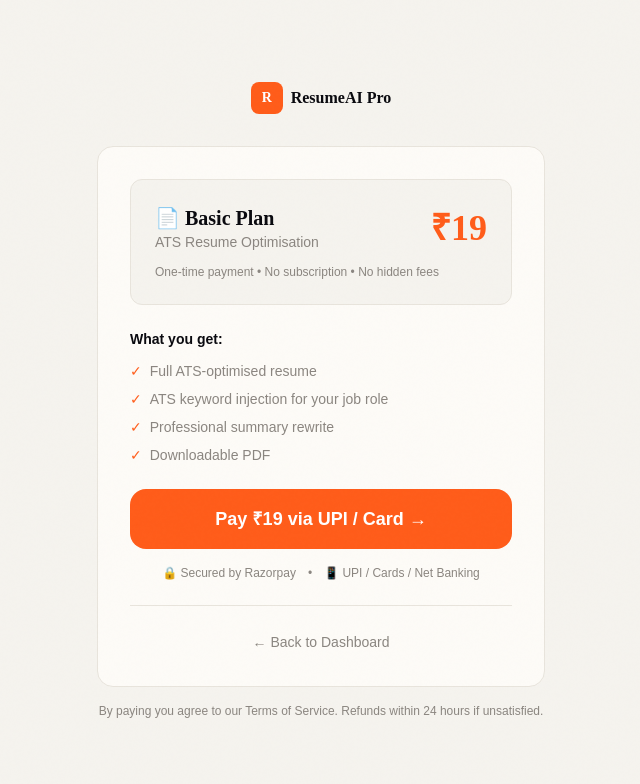
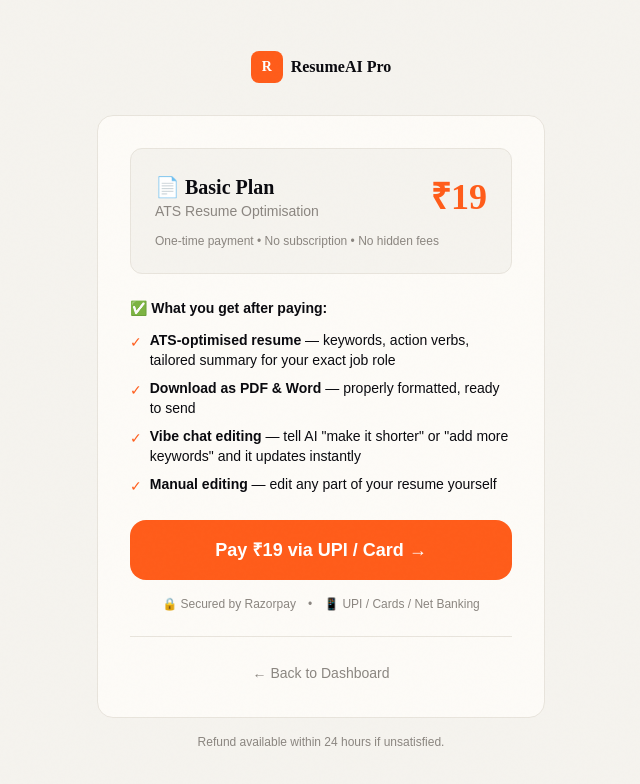
Before and after one commit to prepgenieme-ai/resumeai-pro, a Next.js app: page /pay in a window 1280 px wide. Shown: the top 784 px of the page, without its empty margins (319-959 px from the left). Built offline with nearby package versions, Linux system fonts and the light colour scheme; a web font is replaced by a local one.

Commit message:
fix: clear premium features, gate content after payment

```diff
--- a/pages/optimize.js
+++ b/pages/optimize.js
@@ -19,7 +19,8 @@
 export default function OptimizePage() {
   const router = useRouter()
   const { plan, payment_id } = router.query
-  const isPremium = plan === 'premium'
+  const isPremium = plan === 'premium' && !!payment_id
+  const isPaid = !!payment_id
 
   const [step, setStep] = useState('upload')
   const [resumeText, setResumeText] = useState('')
--- a/pages/pay.js
+++ b/pages/pay.js
@@ -11,12 +11,10 @@
   const isPremium = plan === 'premium'
   const amount = isPremium ? 29 : 19
   const amountPaise = amount * 100
-
   const [loading, setLoading] = useState(false)
   const [paid, setPaid] = useState(false)
 
   useEffect(() => {
-    // Load Razorpay SDK
     const script = document.createElement('script')
     script.src = 'https://checkout.razorpay.com/v1/checkout.js'
     script.async = true
@@ -26,10 +24,6 @@
 
   const handlePayment = () => {
     setLoading(true)
-
-    // ⚠️ IMPORTANT: Replace the key below with your actual Razorpay Live Key ID
-    // It looks like: rzp_live_XXXXXXXXXXXXXXXXXX
-    // Get it from: Razorpay Dashboard → Settings → API Keys
     const RAZORPAY_KEY_ID = process.env.NEXT_PUBLIC_RAZORPAY_KEY_ID || 'rzp_test_YourKeyHere'
 
     const options = {
@@ -38,28 +32,16 @@
       currency: 'INR',
       name: 'ResumeAI Pro',
       description: isPremium
-        ? 'Premium Plan — Resume + Cover Letter + LinkedIn'
-        : 'Basic Plan — ATS Resume Optimisation',
-      image: 'https://via.placeholder.com/150/FF5C1A/FFFFFF?text=R',
-      prefill: {
-        name: name || 'Job Seeker',
-        email: email || '',
-      },
-      notes: {
-        plan: plan,
-        user_email: email,
-      },
-      theme: {
-        color: '#FF5C1A',
-      },
+        ? 'Premium — Resume + Cover Letter + LinkedIn Summary'
+        : 'Basic — ATS Resume Optimisation',
+      prefill: { name: name || 'Job Seeker', email: email || '' },
+      theme: { color: '#FF5C1A' },
       handler: function (response) {
-        // Payment successful!
         setLoading(false)
         setPaid(true)
-        toast.success('Payment successful! Credits added 🎉')
-        // Store payment info and redirect after 2 seconds
+        toast.success('Payment successful! 🎉')
         setTimeout(() => {
-          router.push(`/optimize?plan=${plan}&payment_id=${response.razorpay_payment_id}`)
+          router.push(`/optimize?plan=${plan}&payment_id=${response.razorpay_payment_id}&email=${email || ''}`)
         }, 2000)
       },
       modal: {
@@ -72,34 +54,27 @@
 
     if (window.Razorpay) {
       const rzp = new window.Razorpay(options)
-      rzp.on('payment.failed', function (response) {
+      rzp.on('payment.failed', function () {
         setLoading(false)
         toast.error('Payment failed. Please try again.')
-        console.error('Payment failed:', response.error)
       })
       rzp.open()
     } else {
       setLoading(false)
-      toast.error('Payment system loading, please try again in a moment')
+      toast.error('Payment system loading, please try again')
     }
   }
 
   if (paid) {
     return (
       <div className="min-h-screen flex items-center justify-center bg-[var(--paper)]">
-        <motion.div
-          initial={{ scale: 0.5, opacity: 0 }}
-          animate={{ scale: 1, opacity: 1 }}
-          className="text-center p-12 card max-w-md mx-4"
-        >
+        <motion.div initial={{ scale: 0.5, opacity: 0 }} animate={{ scale: 1, opacity: 1 }} className="text-center p-12 card max-w-md mx-4">
           <div className="text-7xl mb-4">🎉</div>
           <h2 className="text-3xl font-bold mb-2" style={{fontFamily:'Clash Display'}}>Payment Done!</h2>
           <p className="text-[var(--muted)] mb-2">₹{amount} paid successfully</p>
           <p className="text-sm text-[var(--muted)]">Redirecting to your resume optimiser...</p>
           <div className="mt-4 flex justify-center gap-1">
-            <div className="typing-dot" />
-            <div className="typing-dot" />
-            <div className="typing-dot" />
+            <div className="typing-dot" /><div className="typing-dot" /><div className="typing-dot" />
           </div>
         </motion.div>
       </div>
@@ -108,10 +83,7 @@
 
   return (
     <>
-      <Head>
-        <title>Payment — ResumeAI Pro</title>
-      </Head>
-
+      <Head><title>Payment — ResumeAI Pro</title></Head>
       <div className="min-h-screen bg-[var(--paper)] flex items-center justify-center px-6">
         <div className="w-full max-w-md">
           <Link href="/dashboard" className="flex items-center gap-2 mb-8 justify-center">
@@ -122,6 +94,7 @@
           </Link>
 
           <motion.div initial={{ opacity: 0, y: 20 }} animate={{ opacity: 1, y: 0 }} className="card p-8">
+
             {/* Plan summary */}
             <div className={`rounded-xl p-6 mb-6 ${isPremium ? 'bg-[var(--ink)] text-[var(--paper)]' : 'bg-[var(--paper)] border border-[var(--border)]'}`}>
               <div className="flex items-center justify-between mb-3">
@@ -144,14 +117,40 @@
 
             {/* What you get */}
             <div className="mb-6">
-              <div className="text-sm font-semibold mb-3">What you get:</div>
-              <ul className="space-y-2 text-sm text-[var(--muted)]">
-                <li className="flex items-center gap-2"><span className="text-[var(--accent)]">✓</span> Full ATS-optimised resume</li>
-                <li className="flex items-center gap-2"><span className="text-[var(--accent)]">✓</span> ATS keyword injection for your job role</li>
-                <li className="flex items-center gap-2"><span className="text-[var(--accent)]">✓</span> Professional summary rewrite</li>
-                <li className="flex items-center gap-2"><span className="text-[var(--accent)]">✓</span> Downloadable PDF</li>
-                {isPremium && <li className="flex items-center gap-2"><span className="text-[var(--gold)]">✓</span> Custom cover letter</li>}
-                {isPremium && <li className="flex items-center gap-2"><span className="text-[var(--gold)]">✓</span> LinkedIn profile summary</li>}
+              <div className="text-sm font-semibold mb-3">✅ What you get after paying:</div>
+              <ul className="space-y-2 text-sm">
+                <li className="flex items-start gap-2">
+                  <span className="text-[var(--accent)] mt-0.5">✓</span>
+                  <span><strong>ATS-optimised resume</strong> — keywords, action verbs, tailored summary for your exact job role</span>
+                </li>
+                <li className="flex items-start gap-2">
+                  <span className="text-[var(--accent)] mt-0.5">✓</span>
+                  <span><strong>Download as PDF & Word</strong> — properly formatted, ready to send</span>
+                </li>
+                <li className="flex items-start gap-2">
+                  <span className="text-[var(--accent)] mt-0.5">✓</span>
+                  <span><strong>Vibe chat editing</strong> — tell AI "make it shorter" or "add more keywords" and it updates instantly</span>
+                </li>
+                <li className="flex items-start gap-2">
+                  <span className="text-[var(--accent)] mt-0.5">✓</span>
+                  <span><strong>Manual editing</strong> — edit any part of your resume yourself</span>
+                </li>
+                {isPremium && (
+                  <>
+                    <li className="flex items-start gap-2 pt-2 border-t border-[var(--border)]">
+                      <span className="text-[var(--gold)] mt-0.5">★</span>
+                      <span><strong>Custom Cover Letter</strong> — written specifically for your target job role and company type</span>
+                    </li>
+                    <li className="flex items-start gap-2">
+                      <span className="text-[var(--gold)] mt-0.5">★</span>
+                      <span><strong>LinkedIn Profile Summary</strong> — optimised "About" section to attract recruiters on LinkedIn</span>
+                    </li>
+                    <li className="flex items-start gap-2">
+                      <span className="text-[var(--gold)] mt-0.5">★</span>
+                      <span><strong>Skills Gap Analysis</strong> — know exactly what skills you're missing for this role</span>
+                    </li>
+                  </>
+                )}
               </ul>
             </div>
 
@@ -162,16 +161,12 @@
               className="w-full py-4 rounded-2xl bg-[var(--accent)] text-white font-bold text-lg hover:bg-orange-500 transition-all duration-300 hover:shadow-xl disabled:opacity-50 disabled:cursor-not-allowed flex items-center justify-center gap-2"
             >
               {loading ? (
-                <>
-                  <div className="w-5 h-5 border-2 border-white/30 border-t-white rounded-full animate-spin" />
-                  Opening Payment...
-                </>
+                <><div className="w-5 h-5 border-2 border-white/30 border-t-white rounded-full animate-spin" />Opening Payment...</>
               ) : (
                 `Pay ₹${amount} via UPI / Card →`
               )}
             </button>
 
-            {/* Payment methods */}
             <div className="mt-4 flex items-center justify-center gap-3 text-xs text-[var(--muted)]">
               <span>🔒 Secured by Razorpay</span>
               <span>•</span>
@@ -186,7 +181,7 @@
           </motion.div>
 
           <p className="text-center text-xs text-[var(--muted)] mt-4">
-            By paying you agree to our Terms of Service. Refunds within 24 hours if unsatisfied.
+            Refund available within 24 hours if unsatisfied.
           </p>
         </div>
       </div>
```
